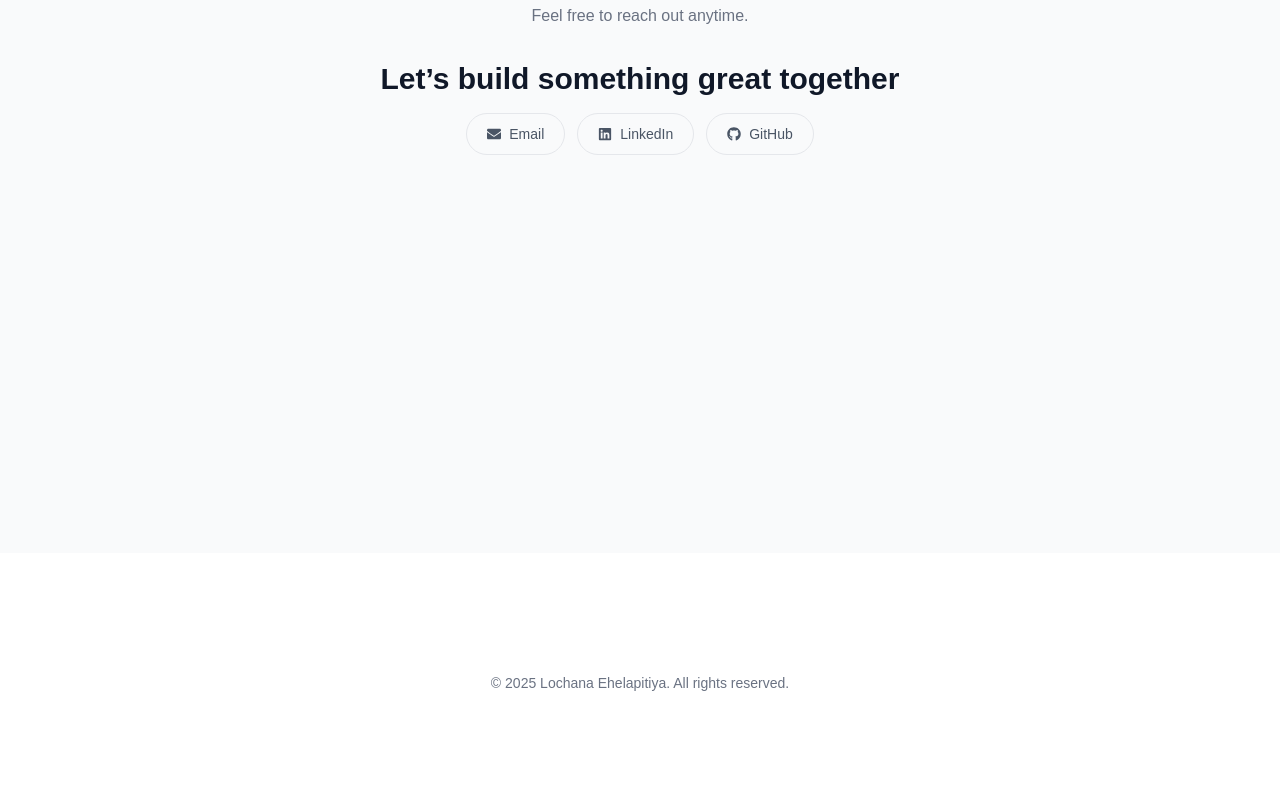
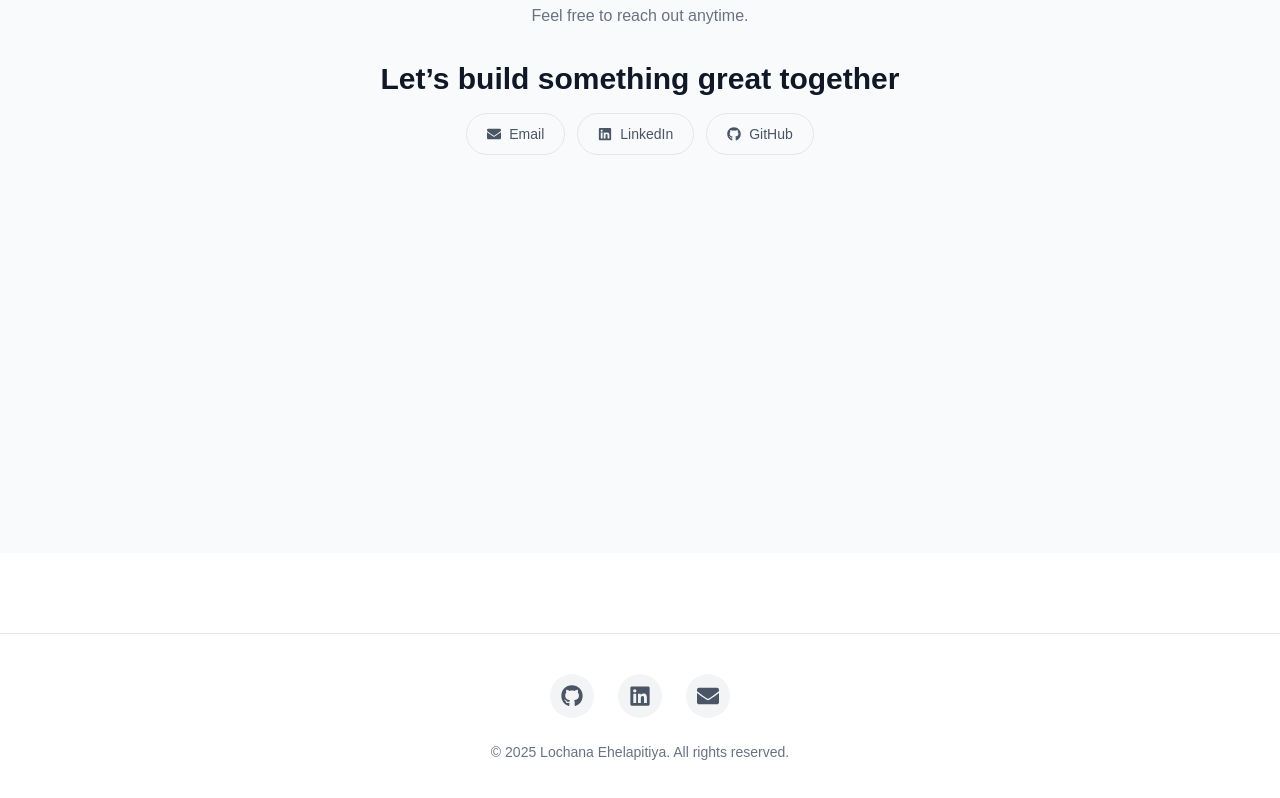
Before and after one commit to lochana2002/portfolio, a Next.js app: page / in a window 1280 px wide. Shown: the part 5124-5922 px from the top of the page. Before the commit the page ends 5857 px from the top, so only its background shows below. Built offline with nearby package versions, Linux system fonts and the light colour scheme.

Commit message:
feat:add social links

```diff
--- a/components/Footer.tsx
+++ b/components/Footer.tsx
@@ -1,8 +1,89 @@
+import { FaGithub, FaLinkedin, FaEnvelope } from "react-icons/fa";
+
 export default function Footer() {
+  const socialLinks = [
+    {
+      href: "https://github.com/lochana2002",
+      icon: <FaGithub size={22} />,
+      label: "GitHub",
+    },
+    {
+      href: "https://linkedin.com/in/lochana-thathsarani-ehelapitiya-1898a9350",
+      icon: <FaLinkedin size={22} />,
+      label: "LinkedIn",
+    },
+    {
+      href: "mailto:ehltehelapitiya@gmail.com",
+      icon: <FaEnvelope size={22} />,
+      label: "Email",
+    },
+  ];
+
   return (
-    <footer className="mt-20">
-      <div className="max-w-7xl mx-auto px-6 py-10 text-sm text-gray-500 flex justify-center">
-        <p className="text-center">
+    <footer className="mt-20 border-t border-gray-200 dark:border-gray-800">
+      <div className="max-w-7xl mx-auto px-6 py-10">
+
+        {/* Social Links */}
+        <div className="flex justify-center gap-6 mb-6">
+          {socialLinks.map((item) => (
+            <a
+              key={item.label}
+              href={item.href}
+              target="_blank"
+              rel="noopener noreferrer"
+              aria-label={item.label}
+              className="
+                group relative
+                w-11 h-11
+                flex items-center justify-center
+                rounded-full
+                bg-gray-100 dark:bg-gray-800
+                text-gray-600 dark:text-gray-400
+                transition-all duration-300
+                hover:scale-110
+                hover:text-white
+              "
+            >
+              {/* Gradient Glow */}
+              <span
+                className="
+                  absolute inset-0
+                  rounded-full
+                  bg-gradient-to-tr
+                  from-blue-500
+                  via-blue-600
+                  to-purple-800
+                  opacity-0
+                  blur-lg
+                  transition-opacity duration-300
+                  group-hover:opacity-70
+                "
+              />
+
+              {/* Background Fill */}
+              <span
+                className="
+                  absolute inset-0
+                  rounded-full
+                  bg-gradient-to-tr
+                  from-blue-500
+                  via-blue-600
+                  to-purple-800
+                  scale-0
+                  transition-transform duration-300
+                  group-hover:scale-100
+                "
+              />
+
+              <span className="relative z-10">
+                {item.icon}
+              </span>
+            </a>
+          ))}
+        </div>
+
+        {/* Copyright */}
+        <p className="text-center text-sm text-gray-500 dark:text-gray-400">
           © {new Date().getFullYear()} Lochana Ehelapitiya. All rights reserved.
         </p>
       </div>
```
